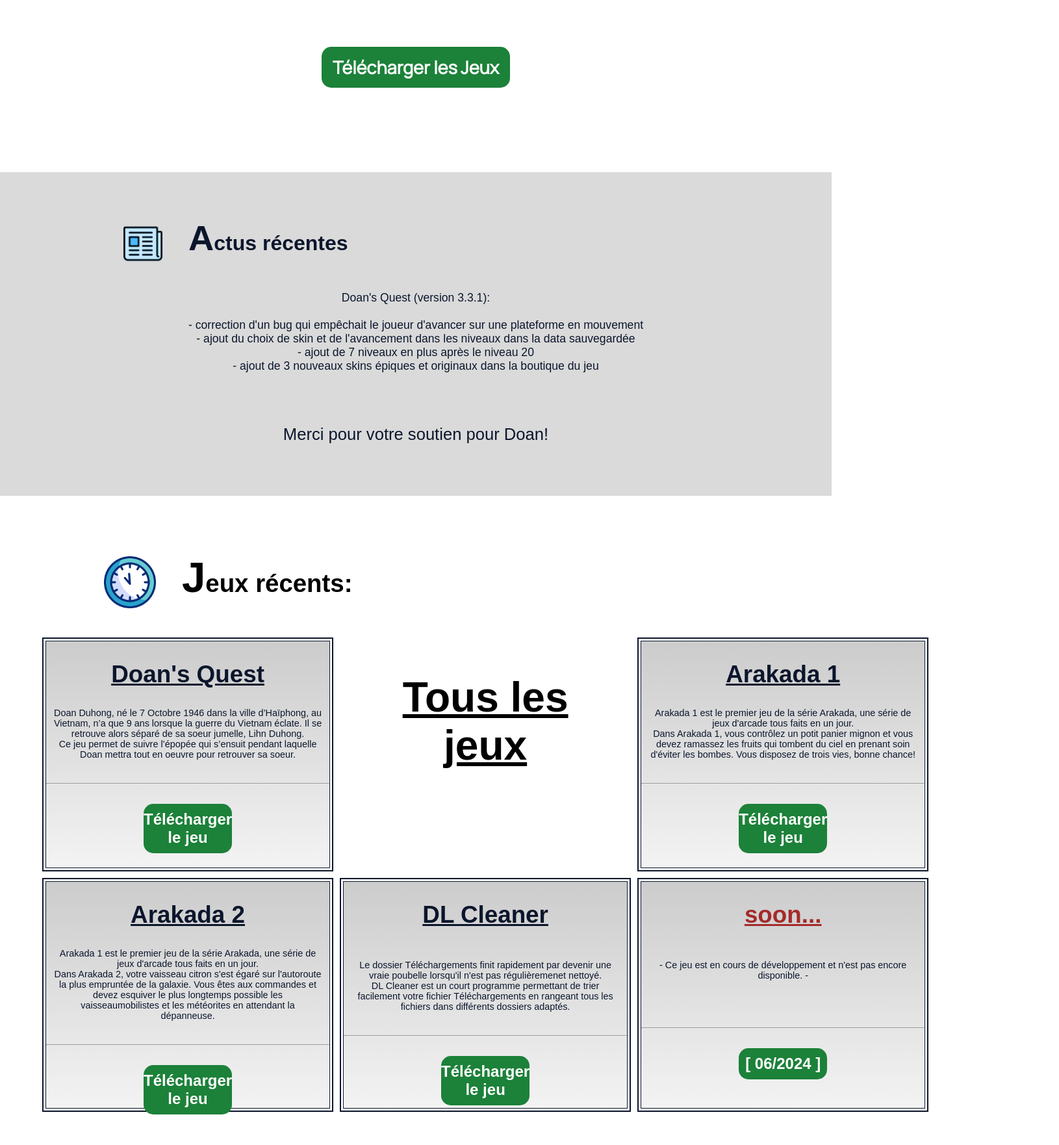
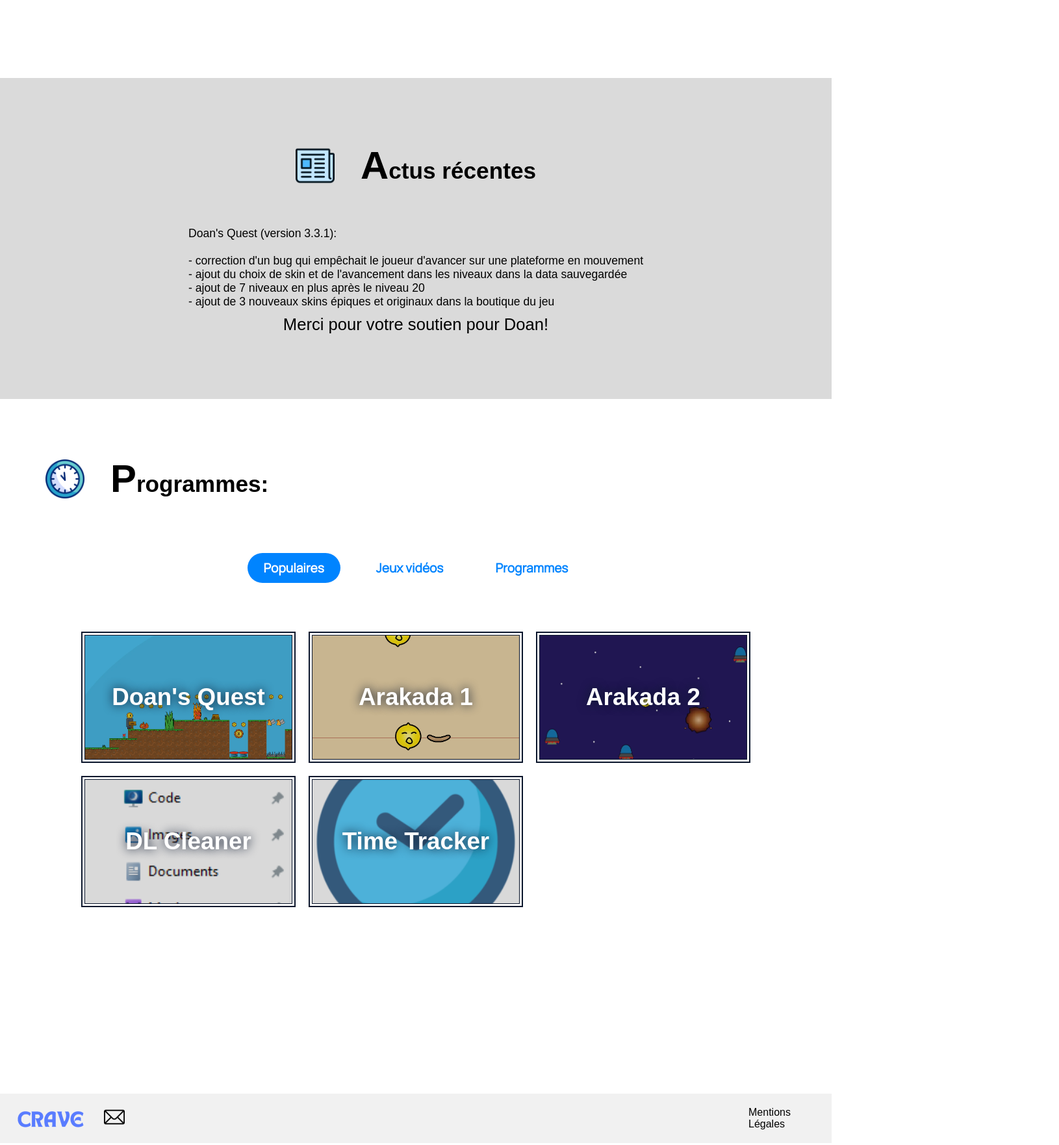
Before and after one commit to TraZeOG/Craves-Hub, a plain HTML site: page crave-main.html in a window 1280 px wide. Shown: the part 680-2442 px from the top of the page at 65% size, 1630 px wide, since content can reach past the window. Drawn offline with Linux system fonts and the light colour scheme; a web font is replaced by a local one.

Commit message:
restructured the entire website

```diff
--- a/crave-main.html
+++ b/crave-main.html
@@ -29,7 +29,7 @@
                 </a>
                 <a href="crave-main.html" class="header-home">Accueil</a>
                 <a href="jeux.html" class="header-games">Jeux</a>
-                <a href="#jeu-recents" class ="header-recents">Récents</a>
+                <a href="#container-programs" class ="header-recents">Récents</a>
                 </span>
             </nav>
 
@@ -47,17 +47,11 @@
 
             </section>
 
-            <section>
-
-                <a href="#jeu-recents" class="bouton-jeu">Télécharger les Jeux</a>
-
-            </section><br>
-
             <section class="section-2">
 
-                <div class="icone">
-                <img src="images/jeu/newspaper.png" alt="Point d'interrogation" class="question-mark">
-                <h2 class="pourquoi">Actus récentes</h2>
+                <div class="container-icon">
+                    <img src="images/jeu/newspaper.png" alt="Point d'interrogation" class="icon">
+                    <h2>Actus récentes</h2>
                 </div>
                 <p>Doan's Quest (version 3.3.1): <br> <br>
                     - correction d'un bug qui empêchait le joueur d'avancer sur une plateforme en mouvement <br>
@@ -65,59 +59,79 @@
                     - ajout de 7 niveaux en plus après le niveau 20 <br>
                     - ajout de 3 nouveaux skins épiques et originaux dans la boutique du jeu<p>
                 <p class="merci">Merci pour votre soutien pour Doan!</p>
-                <div id="jeu-recents"></div>
+                <div id="container-programs"></div>
+
             </section><br>
 
             <section class="section-4">
 
-                <div class="icone">
-                    <img src="images/jeu/clock.png" alt="Horloge" class="horloge">
-                    <h2>Jeux récents:</h2>
+                <div class="container-icon">
+                    <img src="images/jeu/clock.png" alt="Horloge" class="icon">
+                    <h2>Programmes:</h2>
                 </div>
-                <div class="jeu-recents">
-                    <div class="lien-conteneur-jeu-red">
+                <div class="categories">
+                    <button class="button-categories" data-category="populaires">Populaires</button>
+                    <button class="button-categories" data-category="jeux">Jeux vidéos</button>
+                    <button class="button-categories" data-category="programmes">Programmes</button>
+                </div>
+                <script src="main.js"></script>
+                <div class="container-programs">
+                    <article class="program populaires jeux" style="background-image: url('images/doans-quest.png');">
+                        <a href="games/doans-quest.html">
+                            <div class="article-content">
                                 <h3>Doan's Quest</h3>
-                        <p>Doan Duhong, né le 7 Octobre 1946 dans la ville d’Haïphong, au Vietnam, n’a que 9 ans lorsque la guerre du Vietnam éclate. Il se retrouve alors séparé de sa soeur jumelle, Lihn Duhong. <br>
-                            Ce jeu permet de suivre l’épopée qui s’ensuit pendant laquelle Doan mettra tout en oeuvre pour retrouver sa soeur.</p>
-                        <br><br><hr>
-                        <a href="downloads\doans_quest.zip" class="photo-hover">Télécharger le jeu</a>
                             </div>
-                    <h3>Tous les jeux</h3>
-                    <div class="lien-conteneur-jeu-red">
+                        </a>
+                    </article>
+                    <article class="program populaires jeux" style="background-image: url('images/arakada1.png');">
+                        <a href="games/arakada1.html">
+                            <div class="article-content">
                                 <h3>Arakada 1</h3>
-                        <p>Arakada 1 est le premier jeu de la série Arakada, une série de jeux d'arcade tous faits en un jour. <br>
-                            Dans Arakada 1, vous contrôlez un potit panier mignon et vous devez ramassez les fruits qui tombent du ciel en prenant soin d'éviter les bombes. Vous disposez de trois vies, bonne chance!</p>
-                        <br><br><hr>
-                        <a href="downloads\Arakada_1.zip" class="photo-hover">Télécharger le jeu</a>
                             </div>
-                    <div class="lien-conteneur-jeu-red">
+                        </a>
+                    </article>
+                    <article class="program populaires jeux" style="background-image: url('images/arakada2.png');">
+                        <a href="games/arakada2.html">
+                            <div class="article-content">
                                 <h3>Arakada 2</h3>
-                        <p>Arakada 1 est le premier jeu de la série Arakada, une série de jeux d'arcade tous faits en un jour. <br>
-                            Dans Arakada 2, votre vaisseau citron s'est égaré sur l'autoroute la plus empruntée de la galaxie. Vous êtes aux commandes et devez esquiver le plus longtemps possible les vaisseaumobilistes et les météorites en attendant la dépanneuse.</p>
-                        <br><br><hr>
-                        <a href="downloads\Arakada_2.zip" class="photo-hover">Télécharger le jeu</a>
                             </div>
-                    <div class="lien-conteneur-jeu-red">
-                        <h3>DL Cleaner</h3><br>
-                        <p>Le dossier Téléchargements finit rapidement par devenir une vraie poubelle lorsqu'il n'est pas régulièremenet nettoyé.<br>
-                            DL Cleaner est un court programme permettant de trier facilement votre fichier Téléchargements en rangeant tous les fichiers dans différents dossiers adaptés.
-                        </p>
-                        <br><br><hr>
-                        <a href="downloads\download_cleaner.zip" class="photo-hover">Télécharger le jeu</a>
+                        </a>
+                    </article>
+                    <article class="program populaires programmes" style="background-image: url('images/download_cleaner.png');">
+                        <a href="games/dl_cleaner.html">
+                            <div class="article-content">
+                                <h3>DL Cleaner</h3>
                             </div>
-                    <div class="lien-conteneur-jeu-off">
-                        <h3 class="soon">soon...</h3><br>
-                        <p>  -  Ce jeu est en cours de développement et n'est pas encore disponible.  -  </p><br><br>
-                        <br><br><hr>
-                        <a href="jeu.html" class="photo-hover">[ 06/2024 ]</a>
+                        </a>
+                    </article>
+                    <article class="program programmes" style="background-image: url('images/photos-sorter.png');">
+                        <a href="games/photos-sorter.html">
+                            <div class="article-content">
+                                <h3>Photos Sorter</h3>
                             </div>
-
+                        </a>
+                    </article>
+                    <article class="program programmes" style="background-image: url('images/automatic_parcoursup.png');">
+                        <a href="games/automatic-parcoursup.html">
+                            <div class="article-content">
+                                <h3>Automatic ParcourSup</h3>
                             </div>
-            </section>
-            <section>
-                <div class="retour">
-                <p class="suggestion">Une idée, une suggestion?</p>
-                <a href="mailto:doan.contact@gmail.com" class="contact" title="On sera heureux de vous répondre :)">Nous Contacter</a>
+                        </a>
+                    </article>
+                    <article class="program populaires programmes" style="background-image: url('images/time_tracker.ico');">
+                        <a href="games/time-tracker.html">
+                            <div class="article-content">
+                                <h3>Time Tracker</h3>
+                            </div>
+                        </a>
+                    </article>
+                    <article class="program programmes" style="background-image: url('images/project_stamina.png');">
+                        <a href="games/project-stamina.html">
+                            <div class="article-content">
+                                <h3>Project Stamina (bêta)</h3>
+                            </div>
+                        </a>
+                    </article>
                 </div>
             </section>
         </main>
@@ -128,13 +142,6 @@
                 <a href="crave-main.html" class="reseau">
                     <img src="images/logo_crave.png" alt="Logo Crave" class="logo">
                 </a>
-                <p class="reseau-legende">Mes réseaux:</p>
-                <a target="_blank" href="https://www.instagram.com/">
-                    <img src="images\instagram.png" title="Mon compte Instagram" alt="Logo Instagram" class="reseau-no-padding">
-                </a>
-                <a target="_blank" href="https://twitter.com/">
-                    <img src="images/twitter.png" title="Ma page Twitter" alt="Logo Twitter" class="reseau"></a>
-                <p class="reseau-legende">Suggestions:</p>
                 <a href="mailto:doan.contact@gmail.com">
                     <img src="images/mail.png" alt="Logo mail" class="reseau-no-padding">
                 </a>
--- /dev/null
+++ b/main.js
@@ -0,0 +1,48 @@
+document.addEventListener("DOMContentLoaded", function() {
+    // Récupère tous les boutons de catégories
+    const categoryButtons = document.querySelectorAll('.button-categories');
+    // Sélectionne le conteneur des programmes
+    const programsContainer = document.getElementById('programs-container');
+    // Par défaut, afficher la catégorie "populaires"
+    const defaultCategory = 'populaires';
+    const defaultButton = document.querySelector(`.button-categories[data-category="${defaultCategory}"]`);
+
+    // Affiche la catégorie par défaut et met à jour les styles
+    showCategory(defaultCategory);
+    updateButtonStyles(defaultButton);
+
+    // Ajouter un événement click à chaque bouton
+    categoryButtons.forEach(button => {
+        button.addEventListener('click', function() {
+            // Récupère la catégorie du bouton cliqué
+            const category = this.getAttribute('data-category');
+            // Affiche la catégorie correspondante
+            showCategory(category);
+            // Mettre à jour le style des boutons
+            updateButtonStyles(this);
+        });
+    });
+
+    function showCategory(category) {
+        // Masquer tous les programmes
+        const programs = document.querySelectorAll('.program');
+        programs.forEach(program => {
+            if (program.classList.contains(category)) {
+                program.style.display = 'block'; // Afficher les programmes correspondants
+            } else {
+                program.style.display = 'none'; // Masquer les autres programmes
+            }
+        });
+    }
+
+    function updateButtonStyles(activeButton) {
+        categoryButtons.forEach(button => {
+            button.classList.remove('active');
+            button.style.backgroundColor = '#FFFFFF'; // Réinitialiser le background des boutons
+            button.style.color = '#0084ff'; // Réinitialiser la couleur du texte des boutons
+        });
+        activeButton.classList.add('active');
+        activeButton.style.backgroundColor = '#0084ff'; // Mettre en bleu le bouton actif
+        activeButton.style.color = '#FFFFFF'; // Mettre en blanc le texte du bouton actif
+    }
+});
--- a/style/style-main.css
+++ b/style/style-main.css
@@ -1,30 +1,42 @@
+.sous-titre::first-letter {
+    font-size: 1.1em;
+}
+.sous-titre {
+    position: relative;
+    top: 40px;
+    text-align: center;
+}
+
+
 .bienvenue{
     font-size: 5em;
     left: -1200px;
 }
+
 .logo{
     width: 105px;
     height: 31px;
     position: relative;
     top: 3px;
 }
+
 .language{
     width: 20px;
     height: 20px;
     position: relative;
     top: 5px;
 }
-.pourquoi{
-    font-size: 1.7em;
-}
+
 .sous-titre::first-letter{
     font-size: 1.1em;
 }
+
 .sous-titre{
     position: relative;
     top:25px;
     left: -25px;
 }
+
 .gif{
     border-radius: 50px;
     border: #B5BAD8 2px solid;
@@ -35,151 +47,178 @@
     position: relative;
     left:-80px;
 }
+
+.ingame-img{
+    width: 25vw;
+    height: 15vw;
+}
+
 .section-1 {
     display: flex;
     width: 55%;
     margin: auto;
     gap: 20px;
-    padding-bottom: 30px;
+    padding-bottom: 100px;
 }
+
 .section-1 div{
     padding-right: 60px;
     padding-top: 40px;
     position: relative;
     left: -80px;
 }
-.bouton-jeu{
-    font-size: 1.7em;
-    padding: 13px 17px;
-    color:#ffffff;
-    font-family: Manrope;
-    background-color: #1C8139;
-    border-radius: 15px;
-    position: relative;
-    top:-45px;
-    font-weight: 600;
-    transition: all 0.1s ease-in-out;
-}
-.bouton-jeu:hover{
-    text-decoration: none;
-    background-color: #126b2b;
-    color:#ffffff;
+
+button {
+    transition: transform 0.1s ease; /* Transition pour rendre l'animation fluide */
+    transform: scale(1);
+    user-select: none;
 }
 
-.bouton-categories{
-    font-size: 2.7em;
-    padding: 13px 17px;
-    color:rgba(11,22,44,0.8);
-    font-family: Manrope;
-    background-color: #b5bad8;
-    border-radius: 50px;
-    position: relative;
-    top:45px;
-    font-weight: 600;
-    transition: all 0.1s ease-in-out;
+button:active {
+    transform: scale(0.95); /* Réduire la taille du bouton lorsqu'on maintient le clic */
 }
-.bouton-categories:hover{
+
+.bouton-jeu {
+    background-color: #1c8139;
+    color: white;
+    font-size: 2.2vw;
+    margin-top: 1vh;
+    padding: 1vh 1vw;
+    border-radius: 0.3vw;
+    cursor: pointer;
+    border: #ffffff9f 0.4vw solid;
+    outline: #0000008f 1px solid;
+    transition: all 0.2s ease-in-out;
+}
+
+button:hover {
     text-decoration: none;
-    background-color: grey;
-    color:rgba(11,22,44,0.8);
+    opacity: 0.8;
 }
+
 .section-2{
     background-color: #DADADA;
-    padding-top: 40px;
-    padding-bottom: 60px;
+    padding: 100px;
+    display: flex;
+    flex-direction: column;
+    align-items: center;
 }
-.section-2 p{
-    color: #0B162C;
-    padding: 20px 100px;
+
+.categories{
+    padding: 20px 0 80px;
+    display: flex;
+    align-items: center;
+    justify-content: center;
+    gap: 30px;
+    flex-wrap: wrap;
 }
-.section-2 h2{
-    color: #0B162C;
-    font-size: 2em;
-    padding: 30px 0;
+
+.button-categories{
+    font-size: 1.2em;
+    font-family: Manrope;
+    font-weight: 700;
+    border-radius: 50px;
+    color: #0084ff;
+    background-color: #FFFFFF;
+    padding: 10px 25px;
+    border: none;
+    cursor: pointer;
+    transition: background-color 0.3s;
 }
-.section-4 h2{
-    text-align: start;
-    padding: 0 0 60px 50px;
-    font-size: 2.4em;
+
+.container-programs{
+    display: grid;
+    grid-template-columns: 25vw 25vw 25vw;
+    grid-template-rows: 15vw 15vw 15vw;
+    gap: 30px;
+    justify-content: center;
 }
-.jeu-recents{
-    display: grid;
-    grid-template-columns: 1fr 1fr 1fr;
-    grid-template-rows: 350px 350px 350px;
-    gap: 20px;
+
+article {
+    position: relative;
+    overflow: hidden;
+    border: 1px solid #0B162C;
+    outline: 2px solid #0B162C;
+    outline-offset: 3px;
+    background-size: cover;
+    background-position: center;
+    transition: transform 0.3s ease;
+    background-image: linear-gradient(to bottom, rgba(0, 0, 0, 0.05), rgba(0, 0, 0, 0.2));
 }
+
+.article-content {
+    position: relative;
+    z-index: 1;
+    background: rgba(0, 0, 0, 0.15);
+    color: #FFFFFF;
+    height: 100%;
+    display: flex;
+    justify-content: center;
+    align-items: center;
+    text-align: center;
+    text-shadow: 0 0 15px #0B162C;
+}
+
+article:hover {
+    transform: scale(1.05);
+}
+
+article a {
+    display: block;
+    height: 100%;
+    width: 100%;
+    color: inherit;
+    text-decoration: none;
+}
+
 .section-4{
     padding: 0;
     margin: 70px;
 }
-.section-4 div div{
-    color: #0B162C;
-    outline: #0B162C 2px solid;
-    outline-offset: 3px;
-    border: #0B162C 1px solid;
-    background-image: linear-gradient(to bottom, rgba(0, 0, 0, 0.199), rgba(0, 0, 0, 0.048));
-}
-.section-4 div div p{
-    color: #0B162C;
-    font-size: 0.9em;
-    margin: 0 10px;
-}
-.section-4 div div h3{
+
+h3{
     font-size: 2.3em;
     padding: 30px;
     text-align: center;
 }
-.section-4 div h3{
-    font-size: 4em;
-    padding: 50px;
-    text-decoration: underline;
-}
+
 .soon{
     color:brown;
 }
-.section-4 div div a:hover{
+
+a:hover{
     text-decoration: none;
 }
+
 h1{
     font-size: 2.4em;
     text-align: start;
 }
-.bigh1{
-    font-size: 4em;
-    text-align: center;
-    padding-bottom: 70px;
+
+h2{
+    font-size: 2.2em;
 }
+
 .merci{
     font-size: 1.6em;
     padding-top: 10px;
-}
-section{
-    text-align: center;
 }
 
 h2::first-letter{
     font-size: 1.7em;
     padding-left: 40px;
 }
+
 .fin{
     font-size: 4em;
     padding:  0 20px 20px 20px;
 }
 
-.question-mark{
+.icon{
     width: 60px;
     height: 60px;
-    padding-left: 110px;
-    padding-top: 40px;
 }
-.horloge{
-    width: 80px;
-    height: 80px;
-    margin-left: 40px;
-    position: relative;
-    top: 5px;
-    left: 50px;
-}
+
 .fleur{
     padding: 90px 0 ;
     width: 200px;
@@ -187,24 +226,15 @@ h2::first-letter{
     position: relative;
     left: -100px;
 }
-.all-games{
-    font-size: 3.7em;
-    padding: 80px 17px;
-    color:#ffffff;
-    font-family: Manrope;
-    background-color: #23e259;
-    border-radius: 15px;
-    position: relative;
-    top:-45px;
-    font-weight: 800;
-    transition: all 0.1s ease-in-out;
-}
+
 .header-home:hover{
     color: #ff0000;
 }
+
 .header-games:hover{
     color: #00c510;
 }
+
 .header-recents:hover{
     color: #0084ff;
 }
--- a/style/style.css
+++ b/style/style.css
@@ -77,14 +77,6 @@ nav {
     border-radius: 15px;
     font-weight: 600;
 }
-.jeu-recents a hr, .jeu-maths a hr, .jeu-physique a hr, .jeu-chimie a hr{
-    position: relative;
-    top: 20px;
-    left: 130px;
-    color: #0B162C;
-    border: #0B162C 1px solid;
-    width: 300px;
-}
 .photo-hover:hover {
     background-color: #126b2b;
     z-index: 2;
@@ -98,35 +90,13 @@ header{
     border-bottom: #0B162C 1px solid;
     z-index: 3;
 }
-.contact{
-    font-size: 1.1em;
-    text-decoration: underline;
-    color: #000000;
-    transition: all 0.1s ease-in-out;
-}
-.suggestion{
-    font-size: 1.3em;
-    padding-left: 0;
-    padding-bottom: 5px;
-    color: #000000;
-}
-.contact:hover{
-    opacity: 0.7;
-}
-.retour{
-    text-align: center;
-    padding: 20px 6px;
-    margin: 0 43%;
-    outline: #0B162C 2px solid;
-    outline-offset: 5px;
-    border: #0B162C 1px solid;
-    background-image: linear-gradient(to bottom, rgba(11,22,44,0.4), rgba(11,22,44,0.1));
-}
-.icone{
+.container-icon{
     display: flex;
+    align-items: center;
+    padding-bottom: 60px;
 }
 .mentions-legales{
-    margin-left: 970px;
+    margin-left: 75vw;
 }
 .flex{
     display: flex;
```
Also changed, not shown: images/arakada1.png (added), images/arakada2.png (added), images/automatic_parcoursup.png (added), images/doans-quest.png (added), images/download_cleaner.png (added), images/photos-sorter.png (added), images/project_stamina.png (added), images/time_tracker.ico (added). Lines whose indentation alone changed are shown as unchanged.
